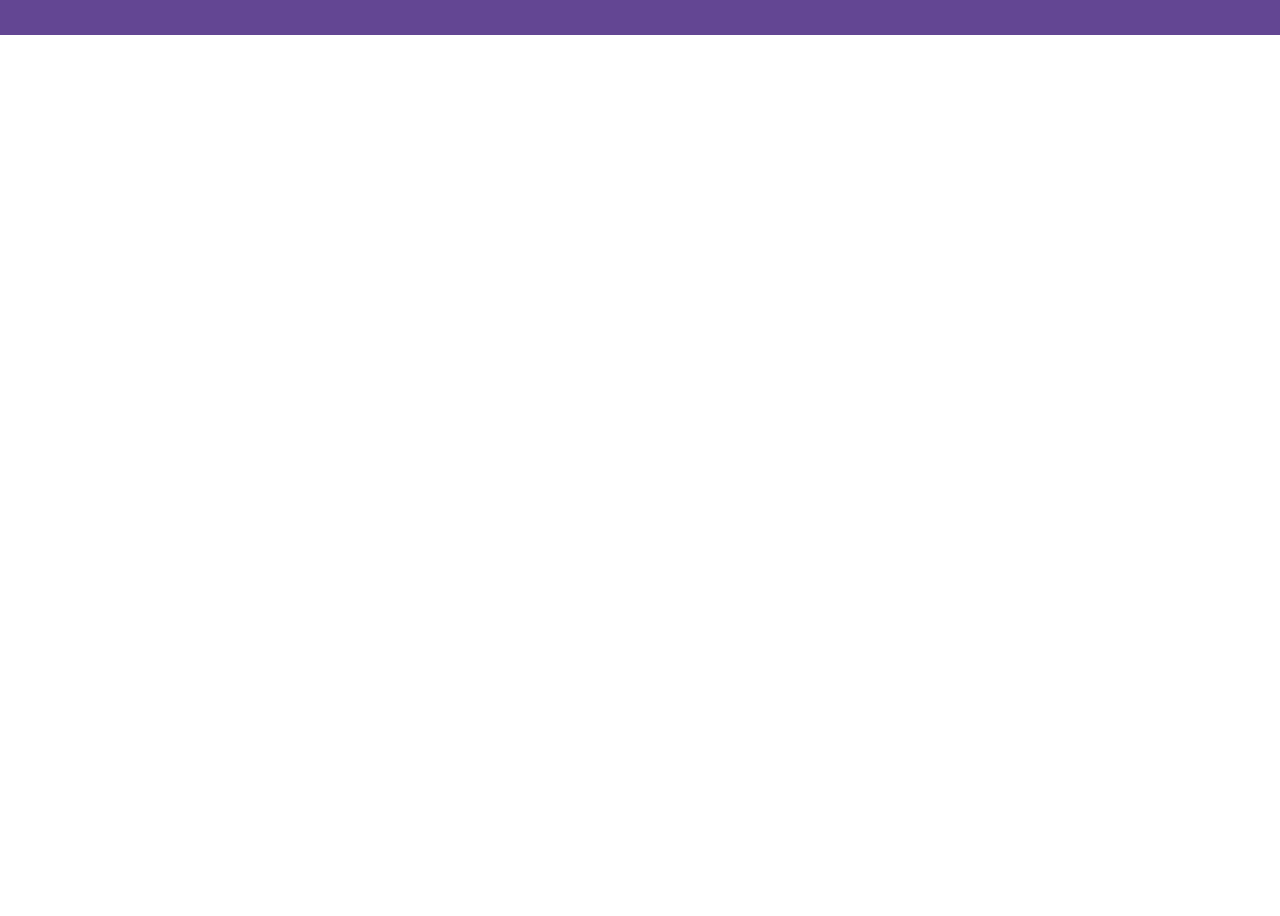
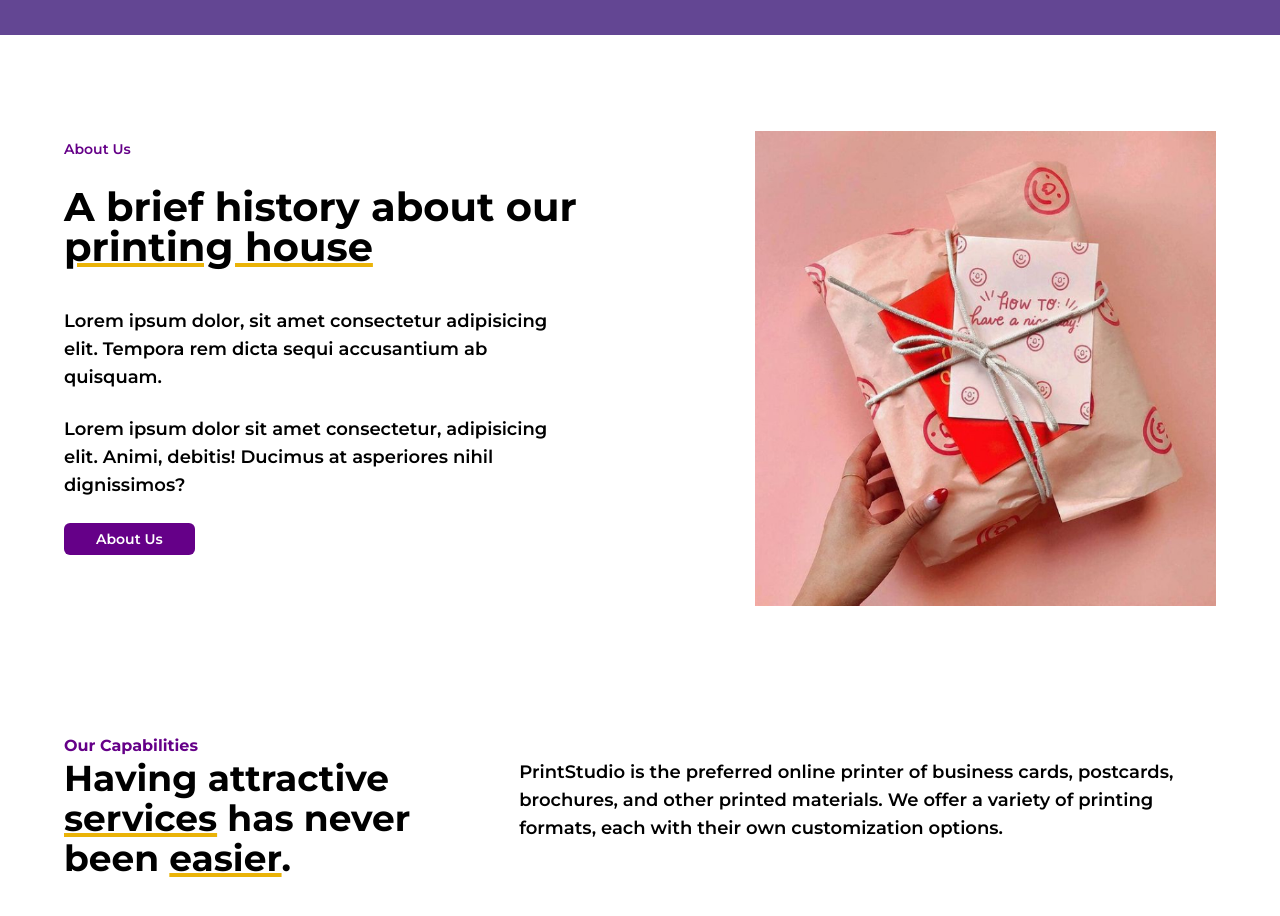
Before and after one commit to kryptcode/printico, a Next.js app: page / in a window 1280 px wide. Shown: the part 600-1516 px from the top of the page. Before the commit the page ends 800 px from the top, so only its background shows below. Built offline with nearby package versions, Linux system fonts and the light colour scheme.

Commit message:
Add files via upload

```diff
--- a/pages/index.js
+++ b/pages/index.js
@@ -1,6 +1,8 @@
 import Head from 'next/head'
 import Header from '../components/Header'
+import About from '../components/Home/About'
 import Hero from '../components/Home/Hero'
+import OC from '../components/Home/OC'
 
 export default function Home() {
   return (
@@ -13,6 +15,10 @@ export default function Home() {
 
       <Header />
       <Hero />
+      <About />
+      <OC />
+
+
     </div>
   )
 }
```
